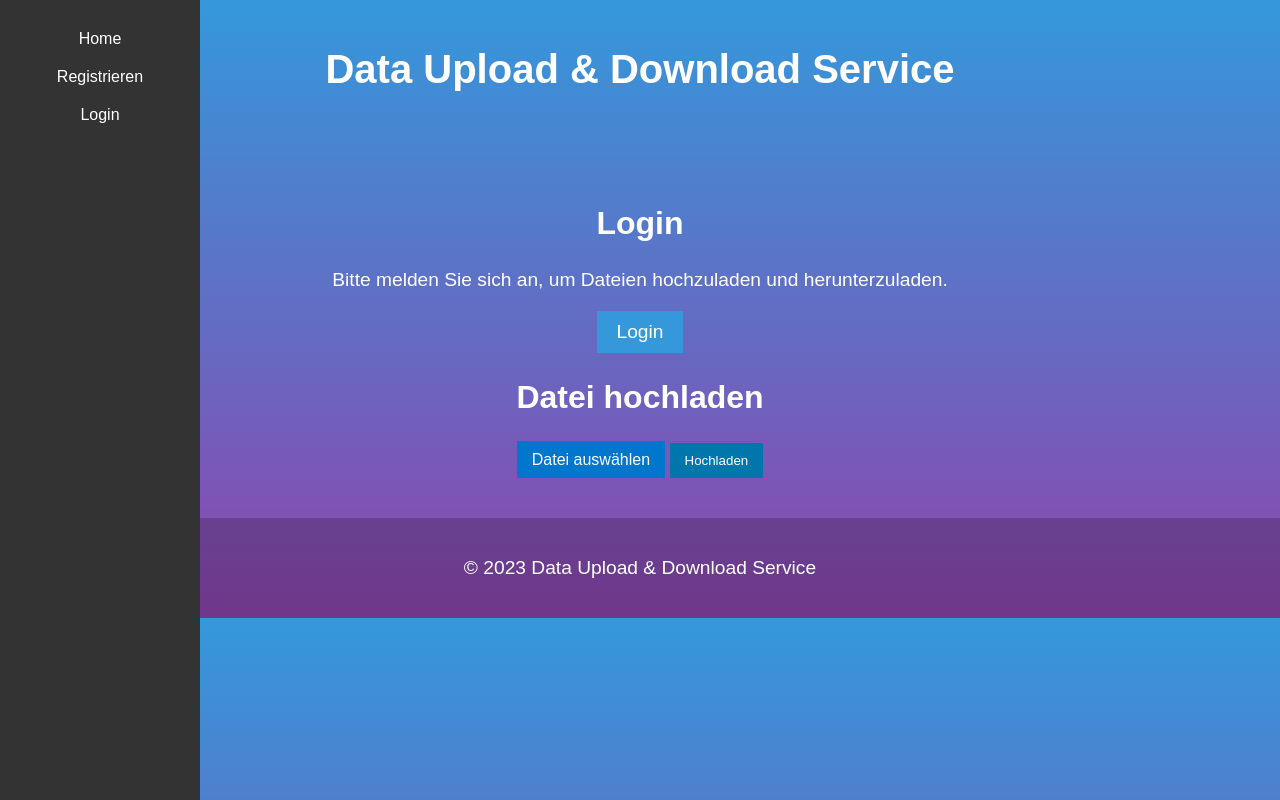
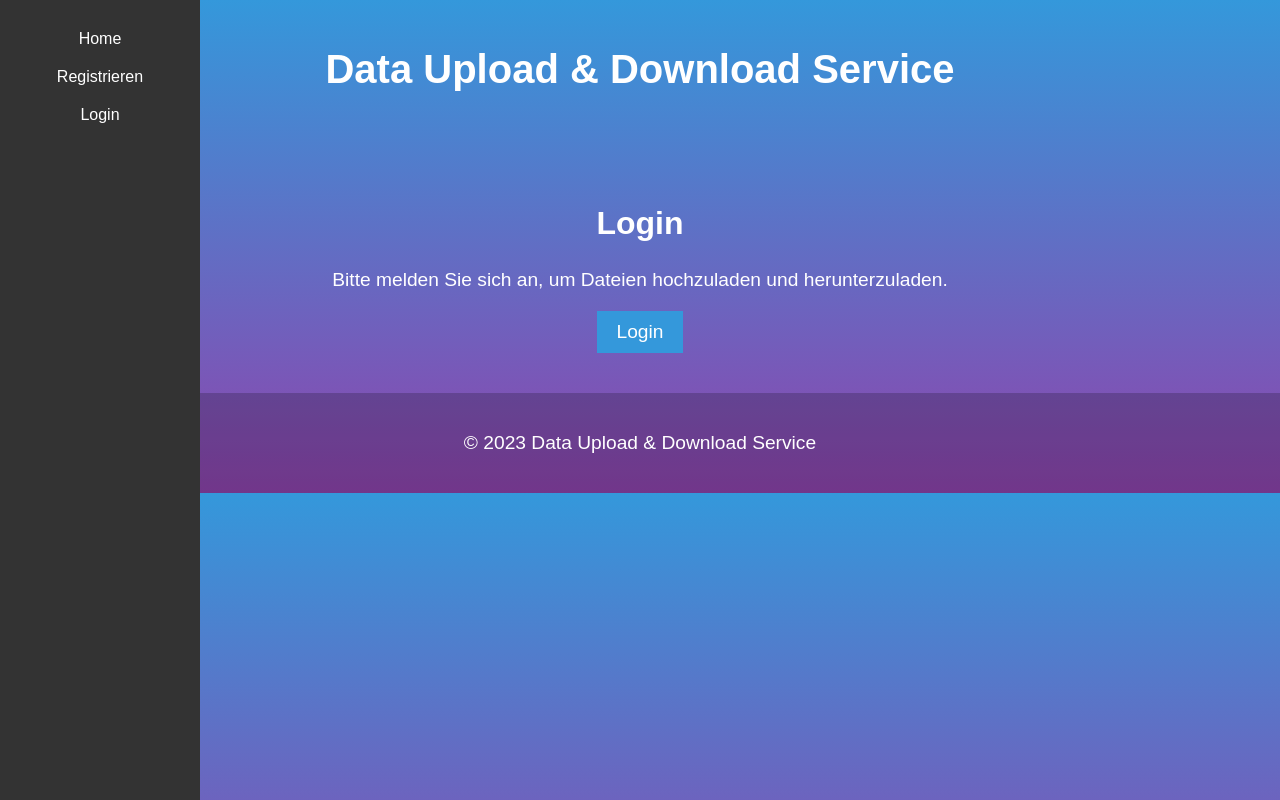
Before and after one commit to vinnypooh21/ProjectWeb, a PHP site: page /landingpage.php in a window 1280 px wide. Run offline with PHP 8.4, Linux system fonts and the light colour scheme; data that the repository does not hold is empty.

Commit message:
Bug fix nur angemeldete Benutzer können Dateien hochladen

```diff
--- a/landingpage.php
+++ b/landingpage.php
@@ -61,12 +61,16 @@
         }
         echo '</div>';
         ?>
-        <h2>Datei hochladen</h2>
-        <form action="upload.php" method="post" enctype="multipart/form-data">
-            <label for="datei" class="custom-upload-btn">Datei auswählen</label>
-            <input type="file" name="datei" id="datei" class="custom-upload-input">
-            <input class="custom-upload-submit" type="submit" value="Hochladen" name="submit">
-        </form>
+        <?php
+        if (isset($_SESSION['user_name'])) {
+            echo '<h2>Datei hochladen</h2>';
+            echo '<form action="upload.php" method="post" enctype="multipart/form-data">';
+            echo '<label for="datei" class="custom-upload-btn">Datei auswählen</label>';
+            echo '<input type="file" name="datei" id="datei" class="custom-upload-input">';
+            echo '<input class="custom-upload-submit" type="submit" value="Hochladen" name="submit">';
+            echo '</form>';
+        }
+        ?>
 
 
     </section>
--- a/register.html
+++ b/register.html
@@ -7,7 +7,7 @@
 <body>
     <div class="container">
         <div class="nav-menu">
-            <a href="landingpage.html">Home</a>
+            <a href="landingpage.php">Home</a>
             <a href="register.html">Registrieren</a>
             <a href="login.html">Login</a>
         </div>
```
